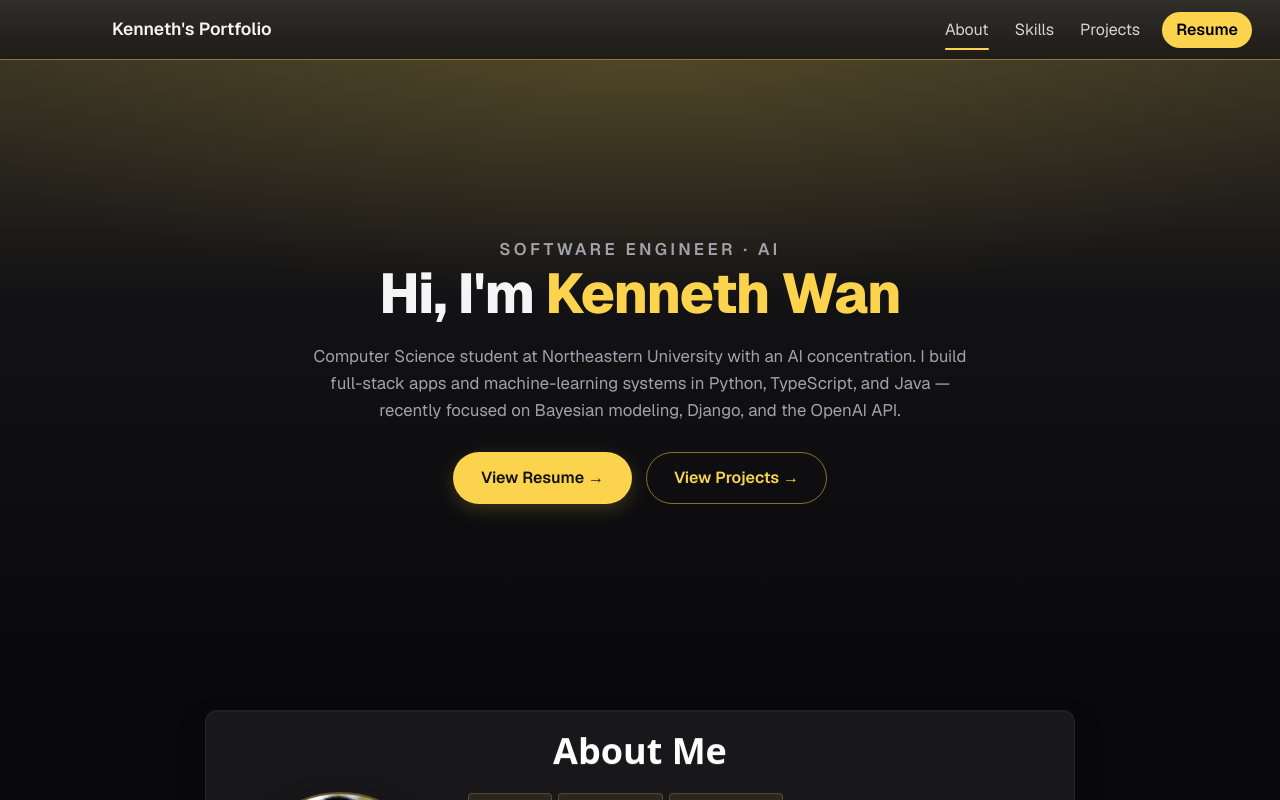
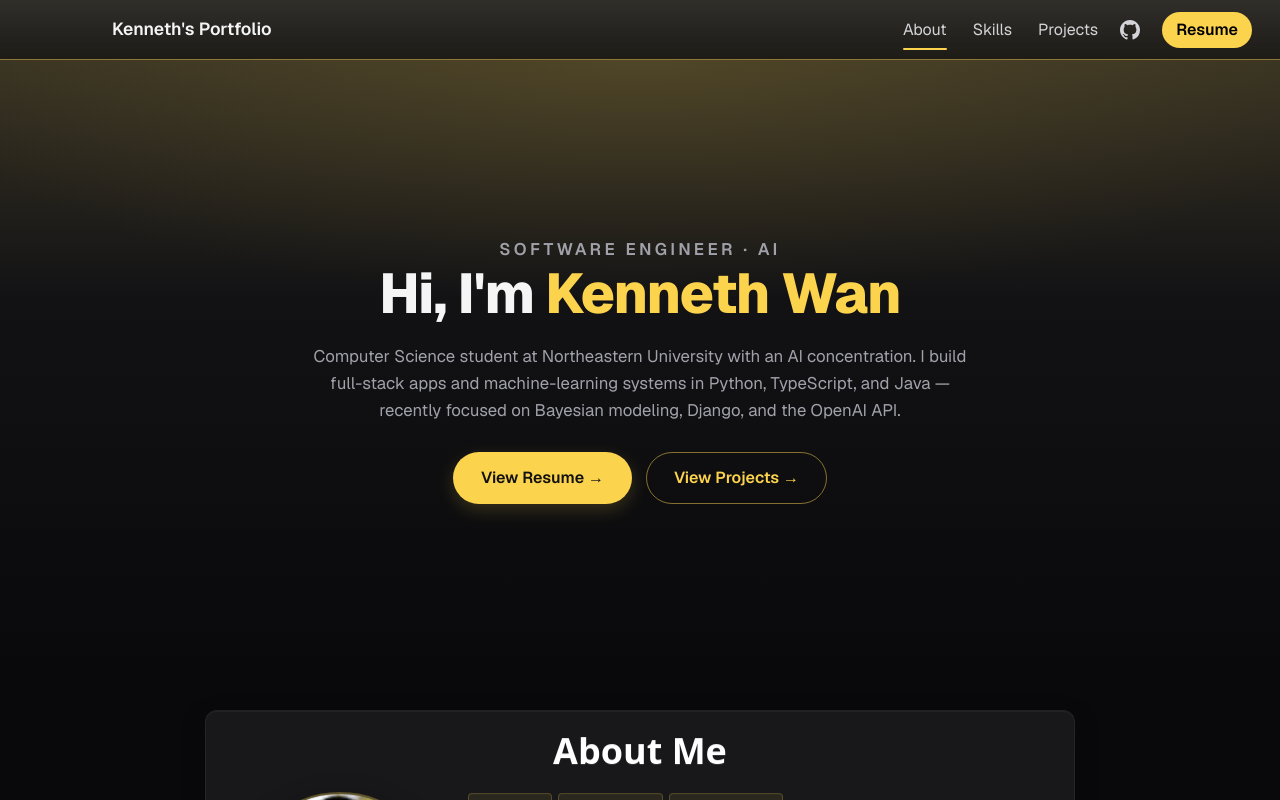
Before and after one commit to wanke20/my-portfolio, a Next.js app: page / in a window 1280 px wide. Shown: the top 800 px of the page. Built offline with nearby package versions, Linux system fonts and the light colour scheme; no server answers.

Commit message:
add github link to header

```diff
--- a/src/app/components/Navbar.tsx
+++ b/src/app/components/Navbar.tsx
@@ -2,6 +2,7 @@
 
 import Link from "next/link";
 import { useEffect, useState } from "react";
+import { BsGithub } from "react-icons/bs";
 
 const sections = ["about", "skills", "projects"] as const;
 type SectionId = (typeof sections)[number];
@@ -69,6 +70,15 @@ const Navbar = () => {
             {renderNavLink("projects", "Projects")}
           </ul>
           <a
+            href="https://github.com/wanke20/my-portfolio"
+            target="_blank"
+            rel="noopener noreferrer"
+            aria-label="View source on GitHub"
+            className="nav-github"
+          >
+            <BsGithub aria-hidden />
+          </a>
+          <a
             href="/resume.pdf"
             target="_blank"
             rel="noopener noreferrer"
--- a/src/app/globals.css
+++ b/src/app/globals.css
@@ -175,6 +175,22 @@ div {
 .nav-links li {
   list-style: none;
   margin: 0;
+}
+.nav-github {
+  display: inline-flex;
+  align-items: center;
+  justify-content: center;
+  color: #d4d4d8;
+  text-decoration: none;
+  transition: color 0.2s ease, transform 0.2s ease;
+}
+.nav-github:hover {
+  color: #fcd34d;
+  transform: translateY(-1px);
+}
+.nav-github svg {
+  width: 20px;
+  height: 20px;
 }
 
 /* hero page */
```
